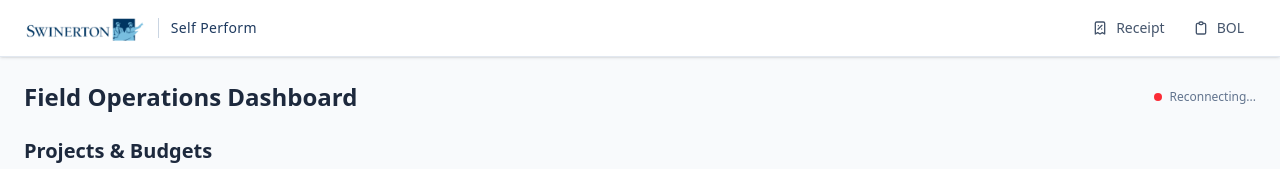
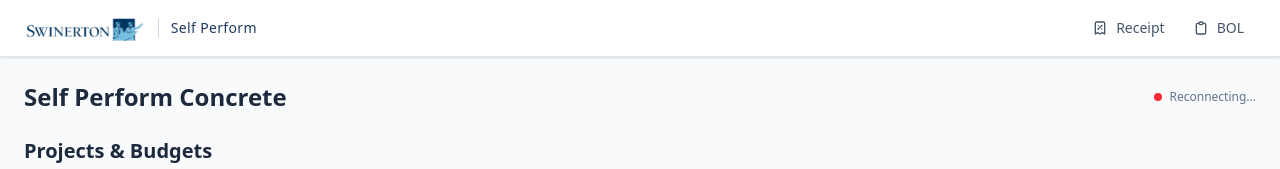
Before and after one commit to SathisUdhayakumar/Swinerton-demo, a Next.js app: page /dashboard in a window 1280 px wide. Shown: the top 169 px of the page. Built offline with nearby package versions, Linux system fonts and the light colour scheme; no server answers.

Commit message:
chore: change dashboard title to Self Perform Concrete

```diff
--- a/app/(combined)/dashboard/page.tsx
+++ b/app/(combined)/dashboard/page.tsx
@@ -150,7 +150,7 @@
       {/* Header */}
       <div className="flex flex-col sm:flex-row sm:items-center sm:justify-between gap-4">
         <div>
-          <h1 className="text-2xl font-bold text-slate-800">Field Operations Dashboard</h1>
+          <h1 className="text-2xl font-bold text-slate-800">Self Perform Concrete</h1>
         </div>
         <div className="flex items-center gap-3">
           {/* Connection Status */}
```
